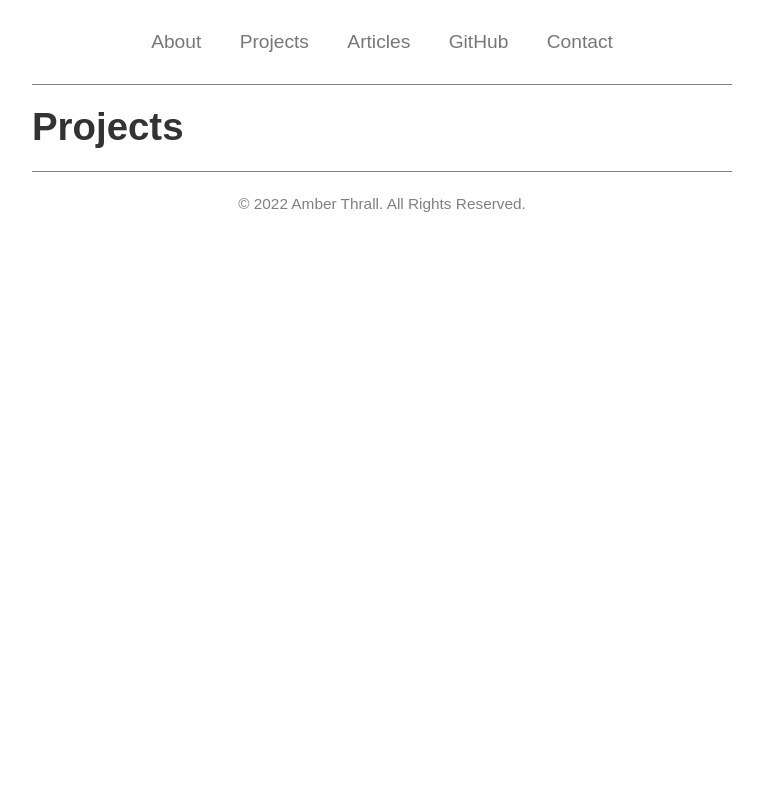
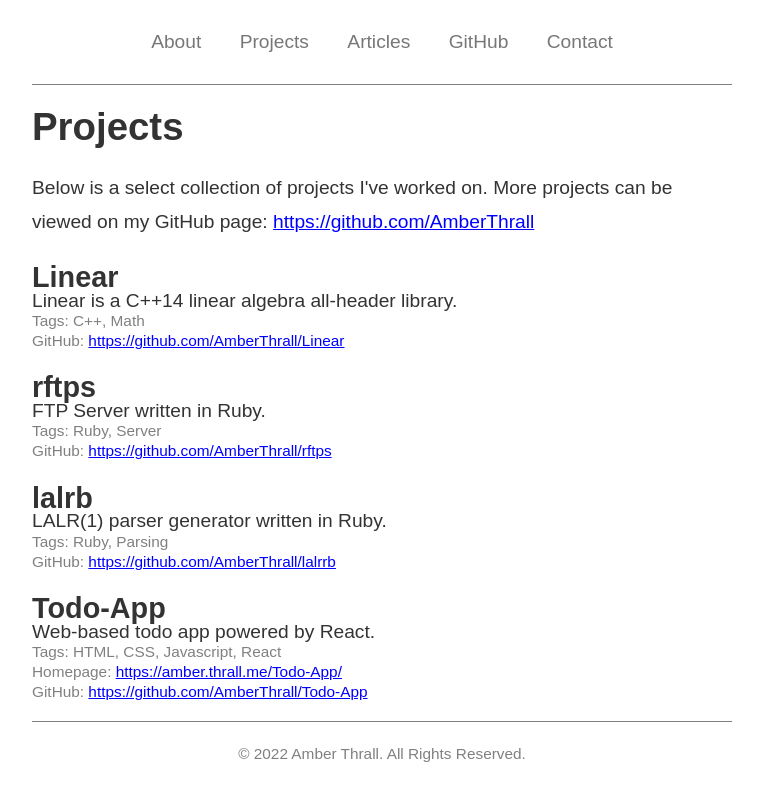
Before and after one commit to AmberThrall/amberthrall.github.io, a React (Create React App) app: page /projects in a window 1280 px wide. Shown: the whole page, without its empty margins (258-1021 px from the left). Built offline with nearby package versions, Linux system fonts and the light colour scheme.

Commit message:
Projects page

```diff
--- a/src/components/Articles.js
+++ b/src/components/Articles.js
@@ -7,8 +7,7 @@ import '../css/Articles.css';
 class Articles extends React.Component {
     render() {
         const numArticles = index.length;
-        const indexReversed = index.reverse();
-        const articles = indexReversed.map((article, id) => {
+        const articles = index.slice().reverse().map((article, id) => {
             const actualId = numArticles - id;
             const tags = article.tags.join(', ');
             return (
--- a/src/components/Projects.js
+++ b/src/components/Projects.js
@@ -1,9 +1,33 @@
 import React from 'react';
+import projects from '../projects.json';
 
 class Projects extends React.Component {
     render() {
+        const projs = projects.map((project, id) => {
+            const tags = project.tags.join(', ');
+            const urls = project.urls.map((url, id) => {
+                return <><span className="tags">{url.label}: <a href={url.url} target="blank">{url.url}</a></span><br /></>;
+            });
+            return (
+                <li className="listItem" key={id}>
+                    <h2 className="title">{project.name}</h2>
+                    <span className="description">{project.description}</span><br />
+                    <span className="tags">Tags: {tags}</span><br />
+                    {urls}
+                </li>
+            );
+        });
+
         return (
-            <h1>Projects</h1>
+            <>
+                <h1>Projects</h1>
+                <p>
+                    Below is a select collection of projects I've worked on. More projects can be viewed on my GitHub page: <a href="https://github.com/AmberThrall/" target="blank">https://github.com/AmberThrall</a>
+                </p>
+                <ul className="list">
+                    {projs}
+                </ul>
+            </>
         );
     }
 }
--- a/src/css/App.css
+++ b/src/css/App.css
@@ -4,6 +4,10 @@ html, button, input, select, textarea,
     font-size: 1.2rem;
     line-height: 1.8rem;
     color: #333;
+}
+
+a {
+    color: blue;
 }
 
 .container {
@@ -24,3 +28,23 @@ html, button, input, select, textarea,
     color: gray;
     font-size: 0.8rem;
 }
+
+.list {
+    padding: 0;
+}
+
+.listItem {
+    list-style: none;
+    line-height: 1rem;
+}
+
+.title {
+    margin-bottom: 0;
+    line-height: 1.4rem;
+}
+
+.tags {
+    color: gray;
+    font-size: 0.8rem;
+    padding: 0;
+}
--- a/src/posts/index.json
+++ b/src/posts/index.json
@@ -2,13 +2,13 @@
     {
         "title": "Sample Article",
         "posted": "2022-01-17",
-        "file": "/Sample_Article.md",
+        "file": "Sample_Article.md",
         "tags": [ "Test", "Sample" ]
     },
     {
         "title": "Another Article",
         "posted": "2022-01-18",
-        "file": "/Sample_Article.md",
+        "file": "Sample_Article.md",
         "tags": [ "Test", "Sample", "Another" ]
     }
 ]
--- /dev/null
+++ b/src/projects.json
@@ -0,0 +1,35 @@
+[
+    {
+        "name": "Linear",
+        "description": "Linear is a C++14 linear algebra all-header library.",
+        "tags": [ "C++", "Math" ],
+        "urls": [
+            { "label": "GitHub", "url": "https://github.com/AmberThrall/Linear" }
+        ]
+    },
+    {
+        "name": "rftps",
+        "description": "FTP Server written in Ruby.",
+        "tags": [ "Ruby", "Server" ],
+        "urls": [
+            { "label": "GitHub", "url": "https://github.com/AmberThrall/rftps" }
+        ]
+    },
+    {
+        "name": "lalrb",
+        "description": "LALR(1) parser generator written in Ruby.",
+        "tags": [ "Ruby", "Parsing" ],
+        "urls": [
+            { "label": "GitHub", "url": "https://github.com/AmberThrall/lalrrb" }
+        ]
+    },
+    {
+        "name": "Todo-App",
+        "description": "Web-based todo app powered by React.",
+        "tags": [ "HTML", "CSS", "Javascript", "React" ],
+        "urls": [
+            { "label": "Homepage", "url": "https://amber.thrall.me/Todo-App/" },
+            { "label": "GitHub", "url": "https://github.com/AmberThrall/Todo-App" }
+        ]
+    }
+]
```
